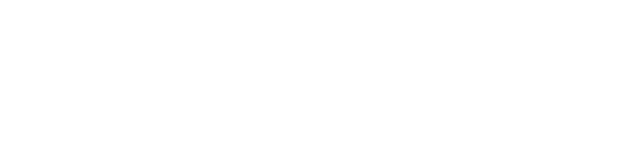
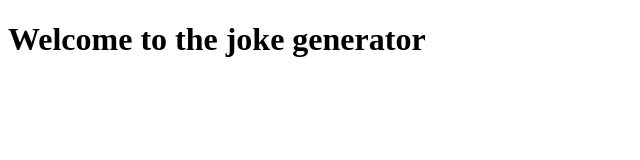
Before and after one commit to Athens410/ai-week2, a plain HTML site: page index.html in a window 1280 px wide. Shown: the whole page, without its empty margins (0-640 px from the left). Drawn offline with Linux system fonts and the light colour scheme.

Commit message:
Update index.html

```diff
--- a/index.html
+++ b/index.html
@@ -8,5 +8,7 @@
 </head>
 <body>
 
+
+    <h1>Welcome to the joke generator </h1>
 </body>
 </html>
```
